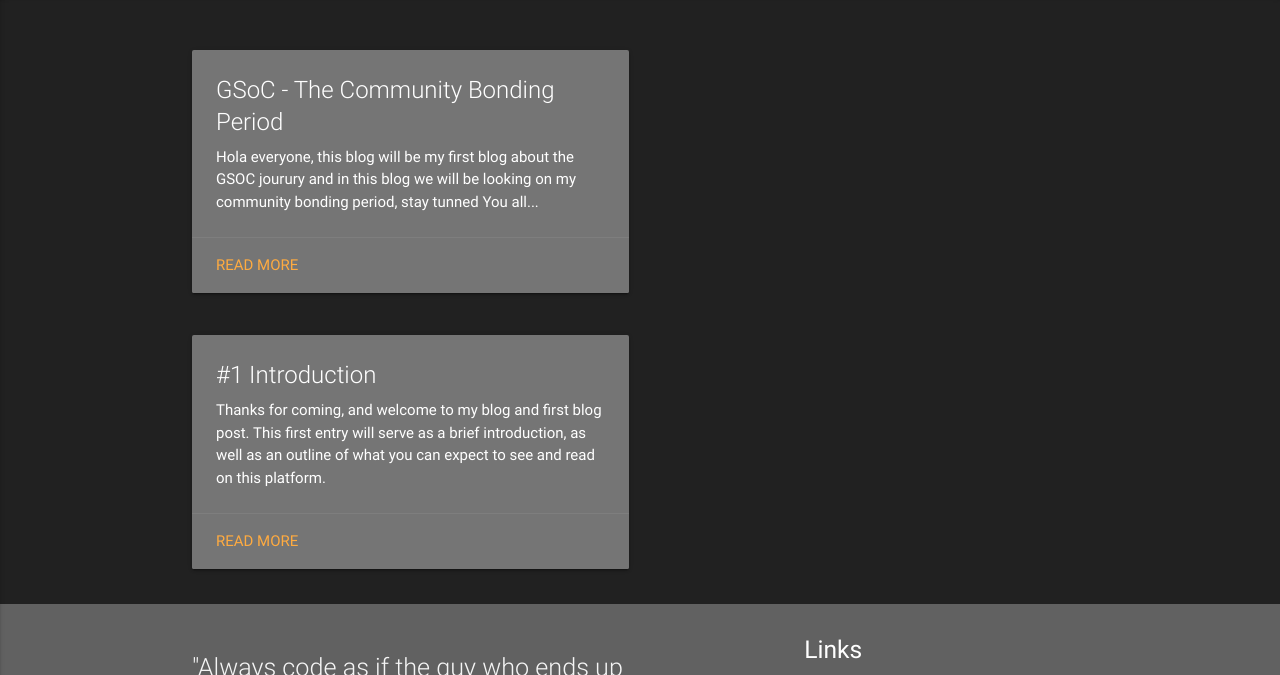
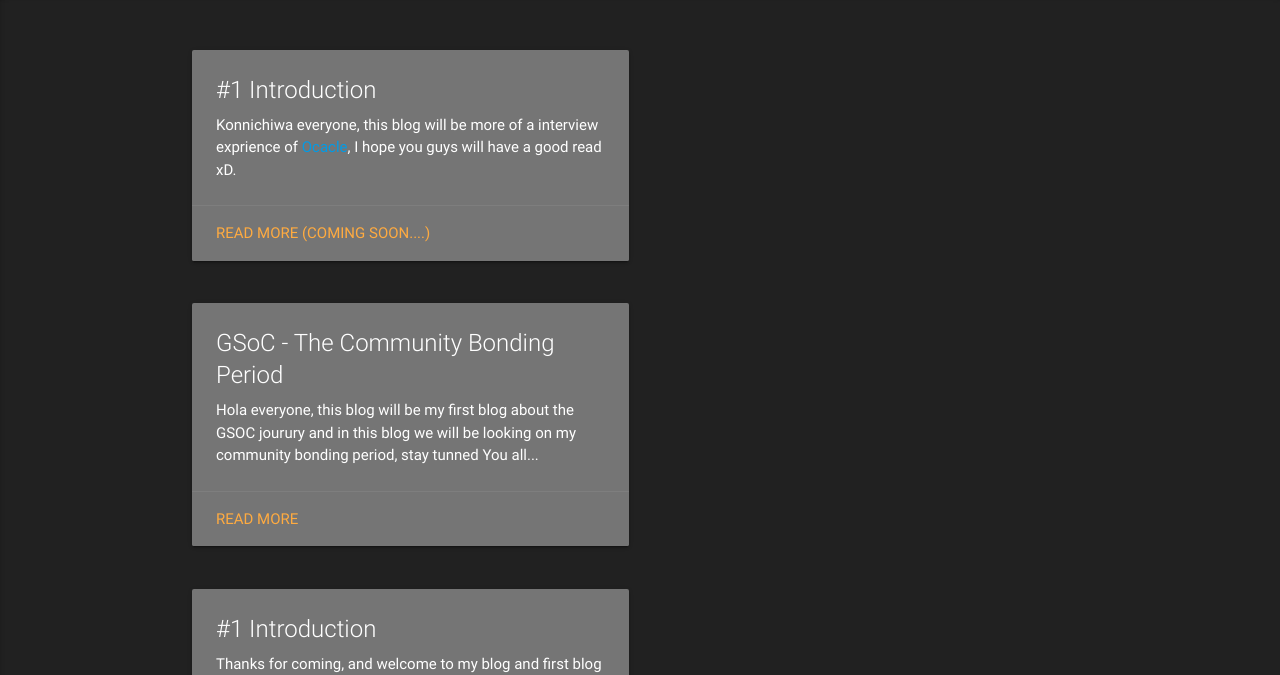
Before and after one commit to M-A-D-A-R-A/-M-A-D-A-R-A.github.io, a plain HTML site: page blog.html in a window 1280 px wide. Shown: the part 67-742 px from the top of the page. Drawn offline with nearby package versions, Linux system fonts and the light colour scheme.

Commit message:
3rd blog tile

```diff
--- a/blog.html
+++ b/blog.html
@@ -57,6 +57,22 @@
 <main class="container">
   <br>
   <br>
+  <div class="row">
+    <div class="col s12 m6">
+      <div class="card grey darken-1">
+        <div class="card-content white-text">
+          <span class="card-title">#1 Introduction</span>
+          <p>
+            Konnichiwa everyone, this blog will be more of a interview exprience of <a href="https://www.oracle.com/">Ocacle</a>, I hope you guys will have a good read xD.
+          </p>
+        </div>
+        <div class="card-action">
+          <a>Read more (Coming soon....)</a>
+          <!-- <a href="blog/2022/introduction.html">Read more</a> -->
+        </div>
+      </div>
+    </div>
+  </div>
   <div class="row">
     <div class="col s12 m6">
       <div class="card grey darken-1">
```
